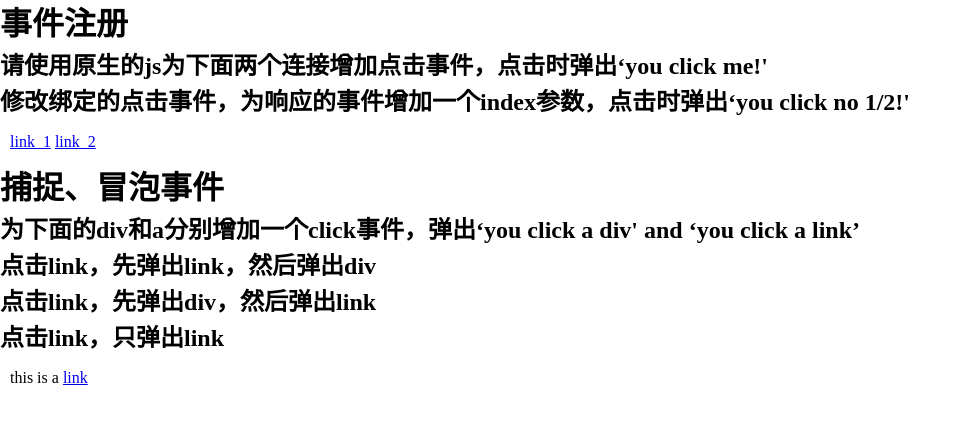
After one commit to applesstt/front-end-course, a web app: file course/js_base_2.html in a window 1280 px wide. The commit adds this page. Shown: the top 424 px of the page, without its empty margins (0-971 px from the left). Run offline with its HTML, style and script files only (its server is not run), Linux system fonts and the light colour scheme; some libraries are stand-ins or nearby versions.

Commit message:
add js_base_2.html to course

```diff
--- a/course/css/search.css
+++ b/course/css/search.css
@@ -1,4 +1,4 @@
-.search-wrap {
+.search_wrap {
     border: 2px solid #ff6600;
     width: 480px;
     height: 30px;
--- /dev/null
+++ b/course/js_base_2.html
@@ -0,0 +1,32 @@
+<!DOCTYPE html>
+<html>
+<head>
+  <meta http-equiv="Content-Type" content="text/html;charset=UTF-8">
+  <link rel="stylesheet" href="css/common.css" />
+  <script src="http://cdn.staticfile.org/jquery/1.11.1/jquery.js"></script>
+  <script>
+  /* add javascript code here */
+  </script>
+</head>
+<body>
+<p>
+  <h1>事件注册</h1>
+  <h2>请使用原生的js为下面两个连接增加点击事件，点击时弹出‘you click me!'</h2>
+  <h2>修改绑定的点击事件，为响应的事件增加一个index参数，点击时弹出‘you click no 1/2!'</h2>
+  <div id="link_wrap" class="p10">
+    <a href="javascript:{}">link_1</a>
+    <a href="javascript:{}">link_2</a>
+  </div>
+</p>
+<p>
+  <h1>捕捉、冒泡事件</h1>
+  <h2>为下面的div和a分别增加一个click事件，弹出‘you click a div' and ‘you click a link’</h2>
+  <h2>点击link，先弹出link，然后弹出div</h2>
+  <h2>点击link，先弹出div，然后弹出link</h2>
+  <h2>点击link，只弹出link</h2>
+  <div class="p10">
+    <div id="pop_wrap">this is a <a href="javascript:{}" id="pop_link">link</a></div>
+  </div>
+</p>
+</body>
+</html>
--- a/course/search.html
+++ b/course/search.html
@@ -8,7 +8,7 @@
 </head>
 <body>
 <div class="wrap mt10">
-    <form class="search-wrap clearfix" method="post">
+    <form class="search_wrap clearfix" method="post">
         <input class="search-input" type="text" name="search" />
         <input class="search-btn" type="submit" value="搜索" />
     </form>
```
Also changed, not shown: course/html5.html (+23 -0 lines), course/js_trap.html (+10 -0 lines).
